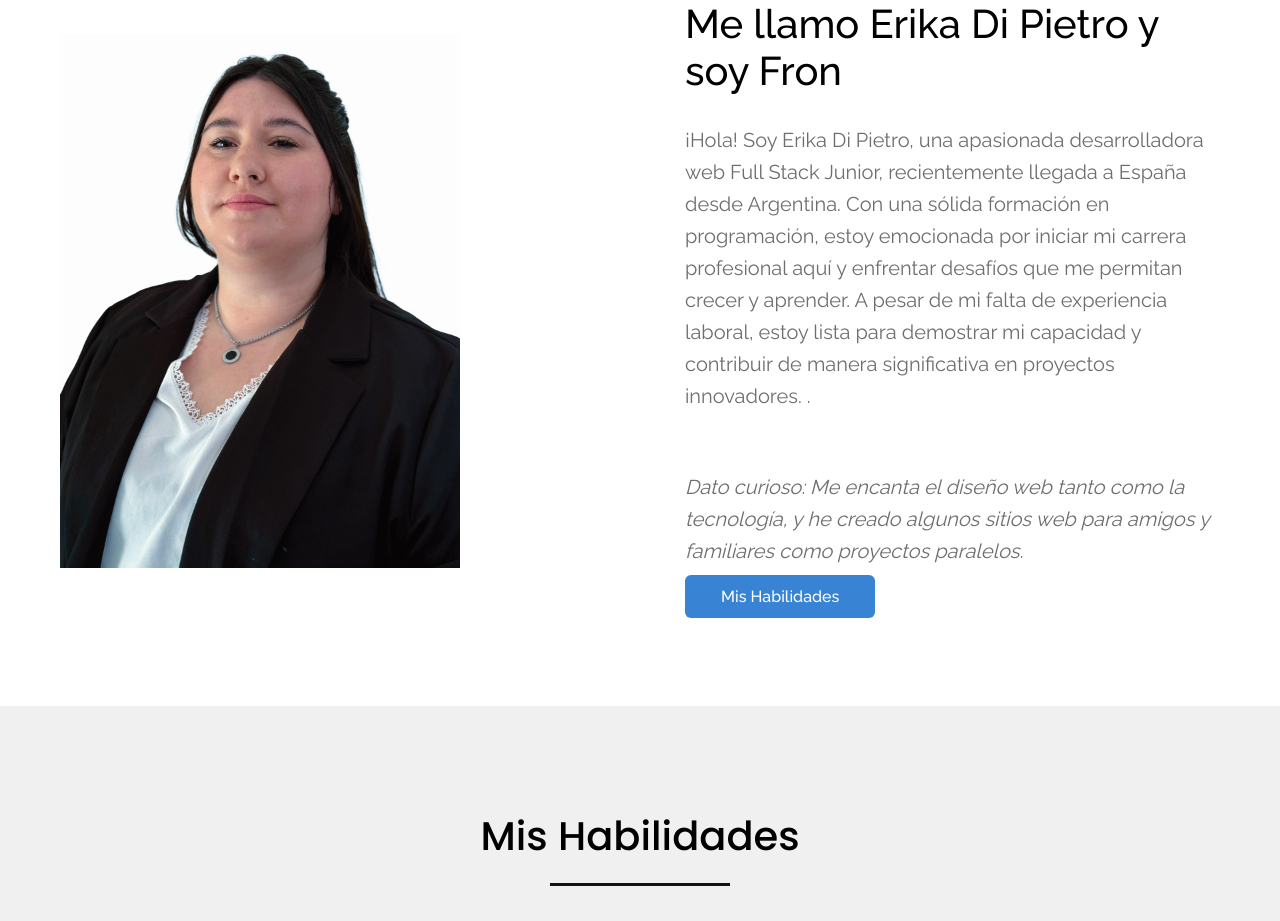
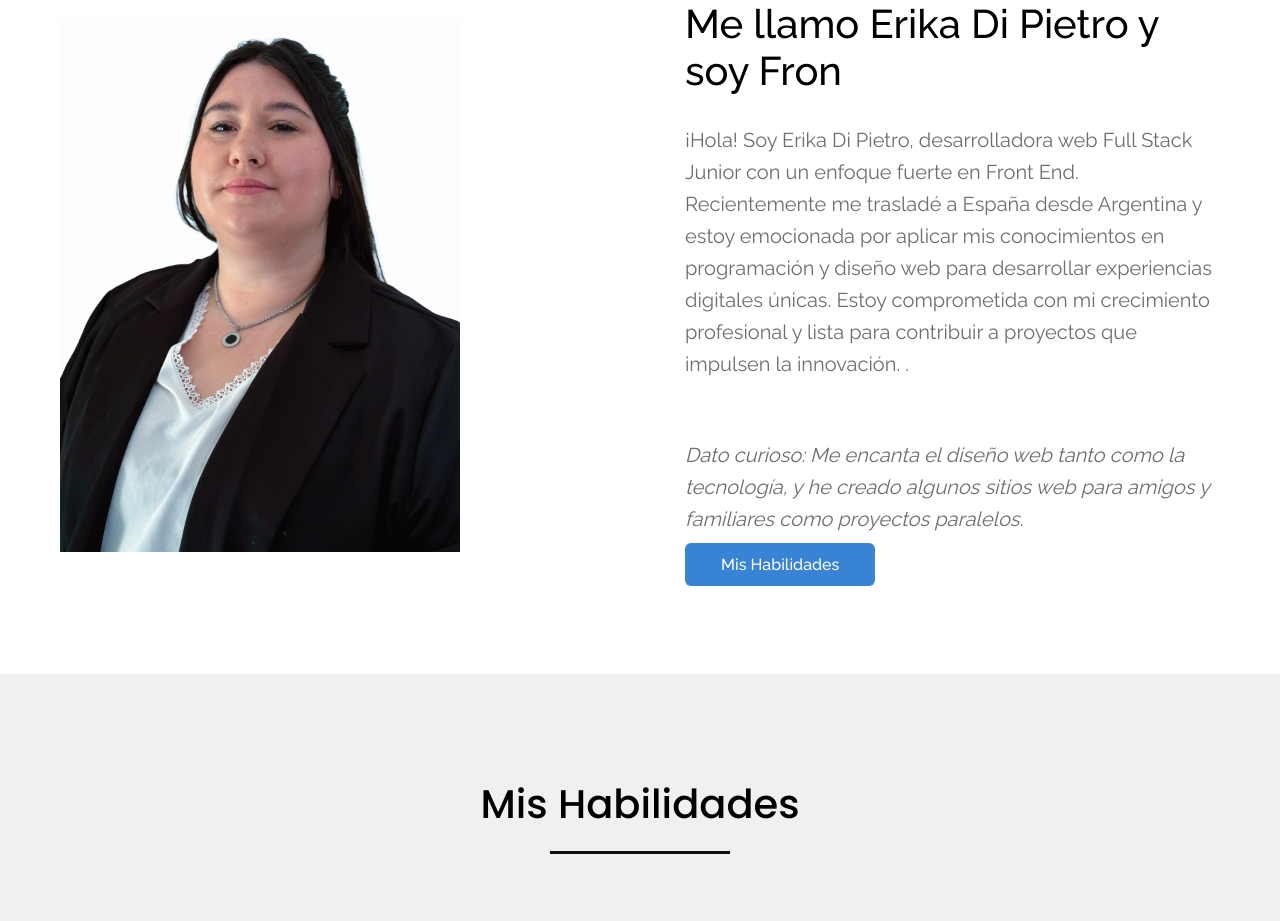
Before and after one commit to eddipietro/portfolio, a React (Create React App) app: page / in a window 1280 px wide. Shown: the part 1060-1981 px from the top of the page. Built offline with nearby package versions, Linux system fonts and the light colour scheme.

Commit message:
portfolio about modificated

```diff
--- a/src/components/About/About.js
+++ b/src/components/About/About.js
@@ -42,7 +42,7 @@ const About = () => {
                     </div>
                     <div className="column right">
                         <div className="text">Me llamo Erika Di Pietro y soy <span className="typing">{text}</span></div>
-                        <p>¡Hola! Soy Erika Di Pietro, una apasionada desarrolladora web Full Stack Junior, recientemente llegada a España desde Argentina. Con una sólida formación en programación, estoy emocionada por iniciar mi carrera profesional aquí y enfrentar desafíos que me permitan crecer y aprender. A pesar de mi falta de experiencia laboral, estoy lista para demostrar mi capacidad y contribuir de manera significativa en proyectos innovadores.
+                        <p>¡Hola! Soy Erika Di Pietro, desarrolladora web Full Stack Junior con un enfoque fuerte en Front End. Recientemente me trasladé a España desde Argentina y estoy emocionada por aplicar mis conocimientos en programación y diseño web para desarrollar experiencias digitales únicas. Estoy comprometida con mi crecimiento profesional y lista para contribuir a proyectos que impulsen la innovación.
 
 
 
```
